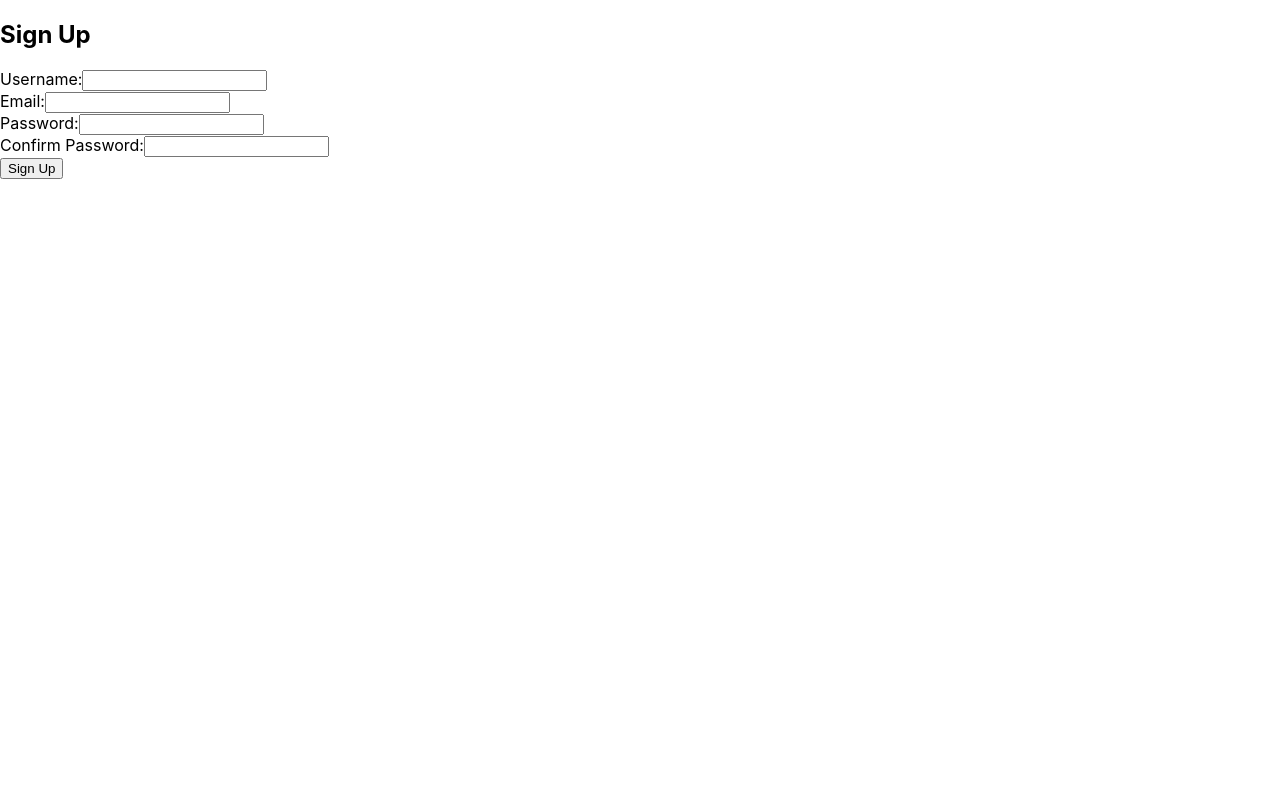
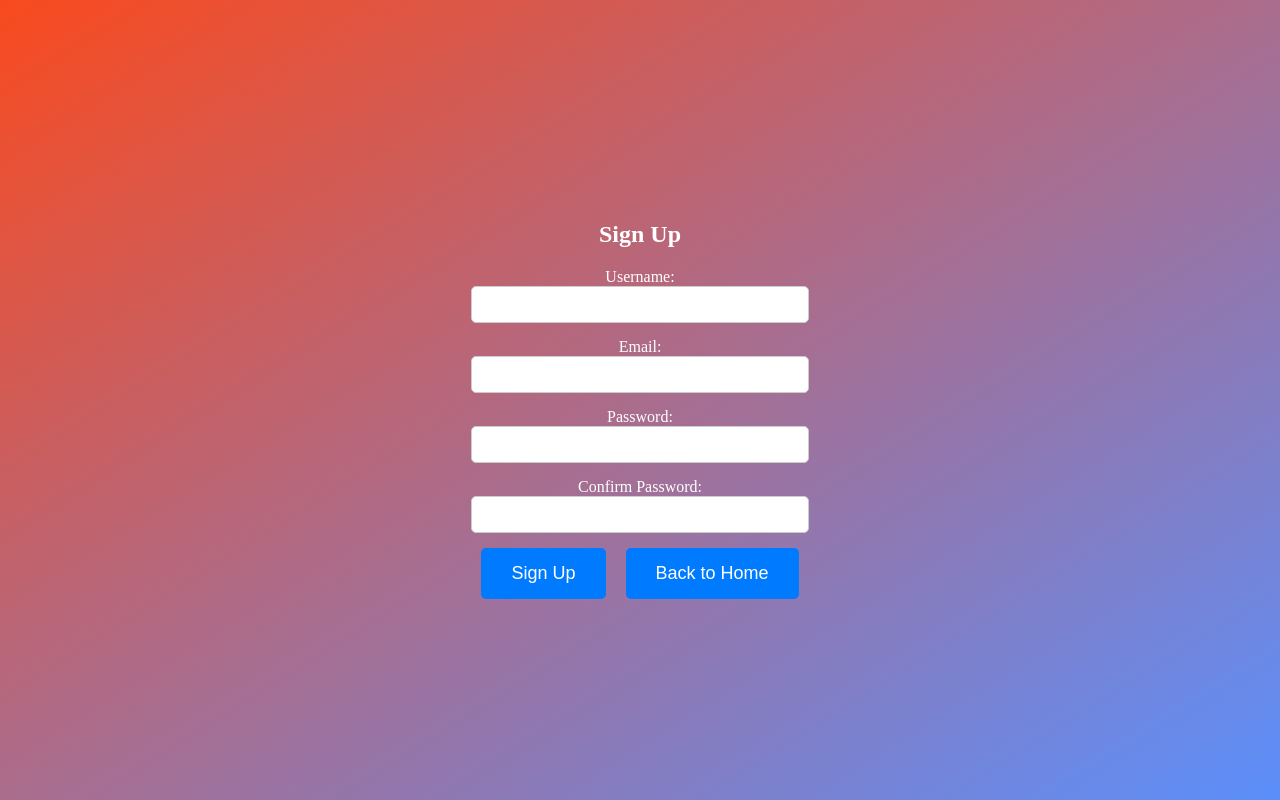
Before and after one commit to ryanmercado/StuHQ, a React (Create React App) app in the folder student-hub-app/: page /signup in a window 1280 px wide. Built offline with nearby package versions, Linux system fonts and the light colour scheme.

Commit message:
initial signup

```diff
--- a/student-hub-app/src/Home/Landing.js
+++ b/student-hub-app/src/Home/Landing.js
@@ -15,10 +15,10 @@
                 <p>Please choose an option:</p>
                 <div className="global-button-group">
                     <Link to="/login">
-                        <button className="button">Login</button>
+                        <button className="global-button">Login</button>
                     </Link>
                     <Link to="/signup">
-                        <button className="button">Sign Up</button>
+                        <button className="global-button">Sign Up</button>
                     </Link>
                 </div>
             </div>
--- a/student-hub-app/src/Home/LogIn.js
+++ b/student-hub-app/src/Home/LogIn.js
@@ -4,6 +4,7 @@
 import secureLocalStorage from 'react-secure-storage'
 import { Link } from 'react-router-dom';
 import '../assets/styles/Login.css';
+import '../assets/styles/Global.css';
 
 
 
@@ -42,7 +43,7 @@
     };
 
     return (
-        <div className='login-container'>
+        <div className='global-container'>
             <div className='login-content'>
                 <h2>Login</h2>
                 <form  onSubmit={handleSubmit}>
@@ -68,10 +69,10 @@
                     <br />
                     <div className="global-button-group">
                         <button className='button' type="submit">Login</button>
-                    <Link to="/">
-                        <button className="button">Back to Home</button>
-                    </Link>
-                </div>
+                        <Link to="/">
+                            <button className="button">Back to Home</button>
+                        </Link>
+                    </div>
                 </form>
                 {loginFailed && <div style={{ color: 'red' }}>Login failed</div>}
             </div>
--- a/student-hub-app/src/Home/SignUp.js
+++ b/student-hub-app/src/Home/SignUp.js
@@ -2,6 +2,10 @@
 import React, { useState } from 'react';
 import {useNavigate} from 'react-router-dom';
 import secureLocalStorage from 'react-secure-storage'
+import { Link } from 'react-router-dom';
+import '../assets/styles/Global.css';
+import '../assets/styles/Login.css';
+
 
 function SignUp() {
     const navigate = useNavigate();
@@ -53,12 +57,13 @@
     };
 
     return (
-        <div>
+        <div className='global-container'>
+            <div className='login-content'>
                 <h2>Sign Up</h2>
                 <form onSubmit={handleSubmit}>
                     <label>
                         Username:
-                    <input
+                        <input className= 'input-field'
                             type="text"
                             name="username"
                             value={username}
@@ -68,7 +73,7 @@
                     <br />
                     <label>
                         Email:
-                    <input
+                        <input className= 'input-field'
                             type="email"
                             name="email"
                             value={email}
@@ -78,7 +83,7 @@
                     <br />
                     <label>
                         Password:
-                    <input
+                        <input className= 'input-field'
                             type="password"
                             name="password"
                             value={password}
@@ -88,7 +93,7 @@
                     <br />
                     <label>
                         Confirm Password:
-                    <input
+                        <input className= 'input-field'
                             type="password"
                             name="confirm_password"
                             value={confirm_password}
@@ -96,9 +101,15 @@
                         />
                     </label>
                     <br />
-                <button type="submit">Sign Up</button>
+                    <div className="global-button-group">
+                        <button className='button' type="submit">Sign Up</button>
+                        <Link to="/">
+                            <button className="button">Back to Home</button>
+                        </Link>
+                    </div>
                     {createdFailed && <div style={{ color: 'red' }}>{failedMessage}</div>}
                 </form>
+            </div>
         </div>
     );
 };
--- a/student-hub-app/src/assets/styles/Global.css
+++ b/student-hub-app/src/assets/styles/Global.css
@@ -10,7 +10,13 @@
 .global-button-group {
     display: flex; /* Set display to flex */
 }
-
+.login-content {
+    display: flex;
+    flex-direction: column;
+    align-items: center;
+    color: white;
+    font-family: 'Cormorant Garamond', serif;
+}
 .global-button {
     background-color: #f94a1e;
     border: none;
--- a/student-hub-app/src/assets/styles/Landing.css
+++ b/student-hub-app/src/assets/styles/Landing.css
@@ -9,7 +9,7 @@
 }
 .welcome-text {
     display: flex;
-    align-items: flex-end; /* Align items vertically */
+    align-items: flex-end;
   }
 
 .landing-content h1 {
--- a/student-hub-app/src/assets/styles/Login.css
+++ b/student-hub-app/src/assets/styles/Login.css
@@ -1,20 +1,4 @@
-.login-container {
-    background: linear-gradient(to bottom right, #f94a1e, #5B8FFB);
-    width: 100%;
-    height: 100vh;
-    display: flex;
-    justify-content: center;
-    align-items: center;
-    text-align: center;
-  }
 
-.login-content {
-    display: flex;
-    flex-direction: column;
-    align-items: center;
-    color: white;
-    font-family: 'Cormorant Garamond', serif;
-}
 .input-field {
     width: 100%;
     padding: 10px;
@@ -22,7 +6,7 @@
     border: 1px solid #ccc;
     border-radius: 5px;
     box-sizing: border-box;
-  }
+}
 
 .button {
     background-color: #f94a1e;
```
Lines whose indentation alone changed are shown as unchanged.
